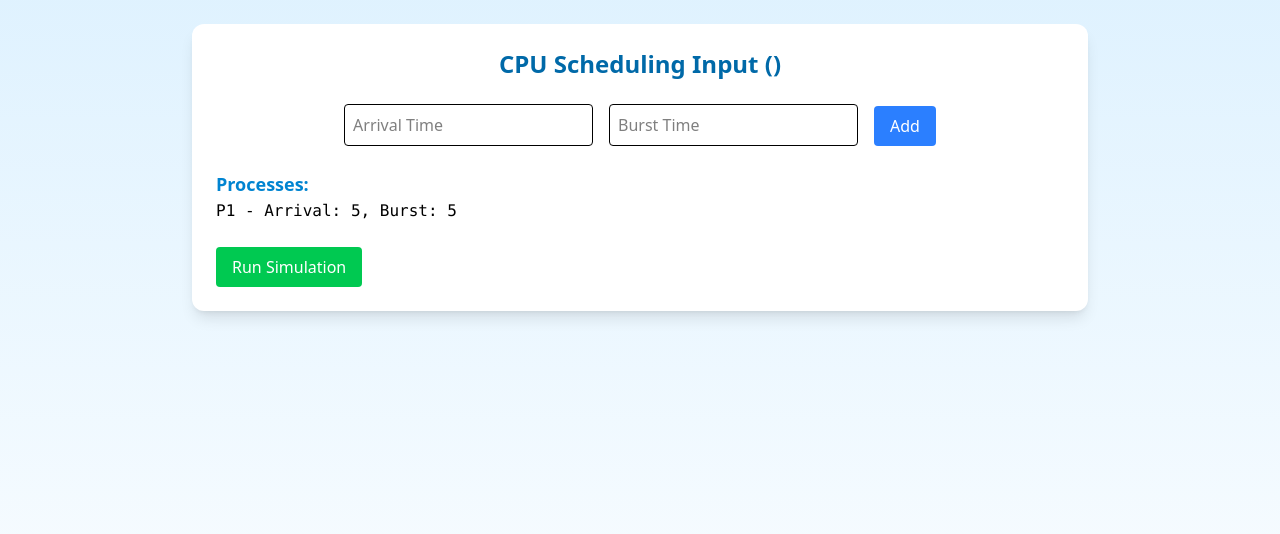
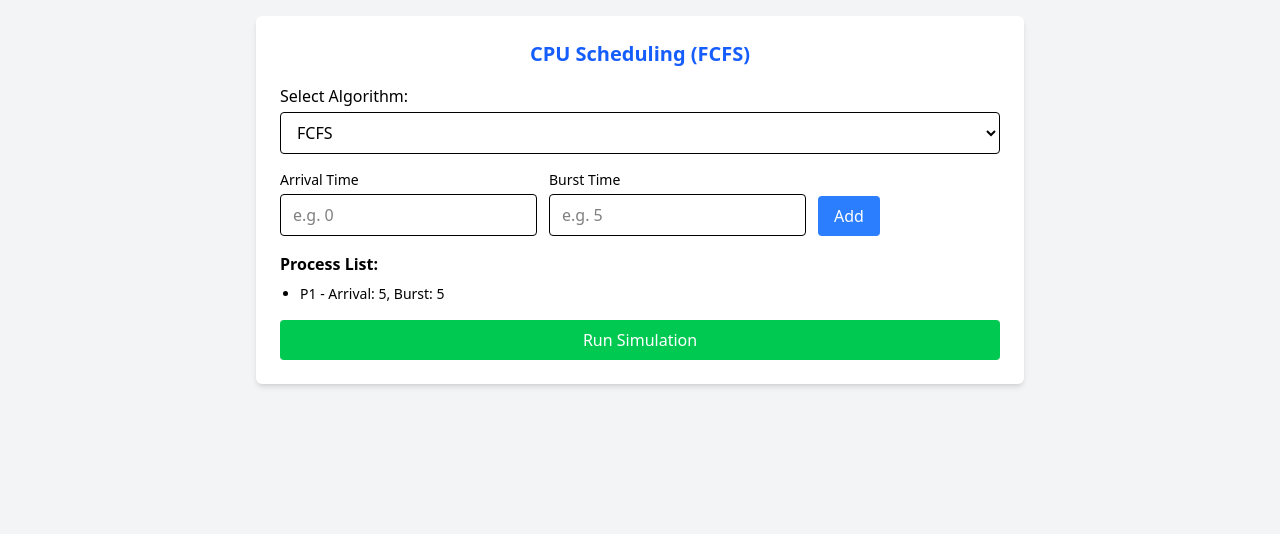
Before and after one commit to vineet-53/os_pbl, a React (Vite) app in the folder client/: page /process in a window 1280 px wide. Both pictures are taken after typing "5", "5" into the empty fields and a click on the button "Add". Shown: the top 534 px of the page. Built offline with nearby package versions, Linux system fonts and the light colour scheme.

Commit message:
fixed process scheduling ui

```diff
--- a/client/src/components/FileUploadPage/FileUploadFormSection.jsx
+++ b/client/src/components/FileUploadPage/FileUploadFormSection.jsx
@@ -65,6 +65,7 @@ const FileUploadFormSection = ({ filesList, setResult }) => {
           <label className="block text-sky-700 font-semibold mb-1">
             Select Scheduling Algorithm
           </label>
+
           <select
             value={selectAlgo}
             onChange={(e) => setSelectAlgo(e.target.value)}
--- a/client/src/components/InputDataPage/InputDataPage.jsx
+++ b/client/src/components/InputDataPage/InputDataPage.jsx
@@ -1,5 +1,4 @@
 import { useState } from "react";
-import { useLocation } from "react-router-dom";
 import InputForm from "../InputDataPage/InputForm";
 import ResultTable from "../InputDataPage/ResultTable";
 import GanttChart from "../InputDataPage/GanttChart";
@@ -10,14 +9,12 @@ import { runRR } from "../../algorithm/rr.js";
 import { runPriority } from "../../algorithm/priority.js";
 
 export default function InputDataPage() {
-  const location = useLocation();
-  const selectedAlgo = location.state?.selectedAlgo || "";
-
+  const [selectedAlgo, setSelectedAlgo] = useState("fcfs");
   const [processes, setProcesses] = useState([]);
   const [arrivalTime, setArrivalTime] = useState("");
   const [burstTime, setBurstTime] = useState("");
   const [priority, setPriority] = useState("");
-  const [timeQuantum, setTimeQuantum] = useState(2); // Used only once
+  const [timeQuantum, setTimeQuantum] = useState(2);
 
   const [result, setResult] = useState([]);
   const [ganttData, setGanttData] = useState([]);
@@ -37,7 +34,6 @@ export default function InputDataPage() {
       if (priority === "") return;
       newProcess.priority = parseInt(priority);
     }
-
     setProcesses([...processes, newProcess]);
     setArrivalTime("");
     setBurstTime("");
@@ -46,7 +42,6 @@ export default function InputDataPage() {
 
   const runSimulation = () => {
     let simulationResult;
-
     switch (selectedAlgo) {
       case "fcfs":
         simulationResult = runFCFS(processes);
@@ -91,17 +86,33 @@ export default function InputDataPage() {
   };
 
   return (
-    <div className="min-h-screen bg-gradient-to-b from-sky-100 to-white p-6">
-      <div className="max-w-4xl mx-auto bg-white shadow-lg rounded-xl p-6 space-y-6">
-        <h1 className="text-2xl font-bold text-center text-sky-700">
-          CPU Scheduling Input ({selectedAlgo.toUpperCase()})
+    <div className="min-h-screen bg-gray-100 p-4">
+      <div className="max-w-3xl mx-auto bg-white rounded-md shadow-md p-6">
+        <h1 className="text-xl font-bold text-center text-blue-600 mb-4">
+          CPU Scheduling ({selectedAlgo.toUpperCase()})
         </h1>
+
+        <div className="mb-4">
+          <label className="block font-medium mb-1">Select Algorithm:</label>
+          <select
+            value={selectedAlgo}
+            onChange={(e) => setSelectedAlgo(e.target.value)}
+            className="w-full border rounded px-3 py-2"
+          >
+            <option value="fcfs">FCFS</option>
+            <option value="ljfs">LJFS</option>
+            <option value="sjfs">SJFS</option>
+            <option value="rr">RR</option>
+            <option value="priority">Priority</option>
+          </select>
+        </div>
 
         <InputForm
           arrivalTime={arrivalTime}
           burstTime={burstTime}
           priority={priority}
           selectedAlgo={selectedAlgo}
+          setSelectedAlgo={setSelectedAlgo}
           onArrivalChange={(e) => setArrivalTime(e.target.value)}
           onBurstChange={(e) => setBurstTime(e.target.value)}
           onPriorityChange={(e) => setPriority(e.target.value)}
@@ -109,48 +120,41 @@ export default function InputDataPage() {
         />
 
         {selectedAlgo === "rr" && (
-          <div className="flex flex-col sm:flex-row gap-4 items-center">
-            <label className="text-sm font-medium text-sky-600">
-              Time Quantum:
-            </label>
+          <div className="mb-4">
+            <label className="block mb-1">Time Quantum:</label>
             <input
               type="number"
-              className="border p-2 rounded w-full sm:w-40"
-              placeholder="Time Quantum"
+              className="w-full border rounded px-3 py-2"
               value={timeQuantum}
               onChange={(e) => setTimeQuantum(e.target.value)}
             />
           </div>
         )}
 
-        <div>
-          {processes.length !== 0 ? (
-            <h2 className="text-lg font-semibold text-sky-600">Processes:</h2>
-          ) : (
-            <></>
-          )}
-          <ul className="space-y-1">
+        {processes.length > 0 && (
+          <div className="mb-4">
+            <h2 className="font-semibold mb-2">Process List:</h2>
+            <ul className="list-disc pl-5 space-y-1 text-sm">
               {processes.map((p) => (
                 <li key={p.id}>
-                <span className="font-mono">
                   P{p.id} - Arrival: {p.arrivalTime}, Burst: {p.burstTime}
                   {p.priority !== undefined && `, Priority: ${p.priority}`}
-                </span>
                 </li>
               ))}
             </ul>
           </div>
+        )}
 
         <button
-          className="bg-green-500 text-white px-4 py-2 cursor-pointer rounded hover:bg-green-600"
           onClick={runSimulation}
           disabled={processes.length === 0}
+          className="w-full bg-green-500 text-white py-2 rounded hover:bg-green-600 disabled:opacity-50"
         >
           Run Simulation
         </button>
 
         {result.length > 0 && (
-          <>
+          <div className="mt-6 space-y-6">
             <ResultTable
               result={result}
               totalTime={totalTime}
@@ -159,7 +163,7 @@ export default function InputDataPage() {
               cpuUtilization={cpuUtilization}
             />
             <GanttChart ganttData={ganttData} />
-          </>
+          </div>
         )}
       </div>
     </div>
--- a/client/src/components/InputDataPage/InputForm.jsx
+++ b/client/src/components/InputDataPage/InputForm.jsx
@@ -9,38 +9,50 @@ export default function InputForm({
   onAdd,
 }) {
   return (
-    <div className="flex flex-col gap-4 sm:flex-row justify-center sm:items-end sm:flex-wrap">
+    <div className="flex flex-col sm:flex-row flex-wrap gap-3 mb-4">
+      <div className="flex flex-col">
+        <label className="mb-1 text-sm font-medium">Arrival Time</label>
         <input
           type="number"
-        className="border p-2 rounded"
-        placeholder="Arrival Time"
+          className="border rounded px-3 py-2"
+          placeholder="e.g. 0"
           value={arrivalTime}
           onChange={onArrivalChange}
         />
+      </div>
+
+      <div className="flex flex-col">
+        <label className="mb-1 text-sm font-medium">Burst Time</label>
         <input
           type="number"
-        className="border p-2 rounded"
-        placeholder="Burst Time"
+          className="border rounded px-3 py-2"
+          placeholder="e.g. 5"
           value={burstTime}
           onChange={onBurstChange}
         />
+      </div>
 
       {selectedAlgo === "priority" && (
+        <div className="flex flex-col">
+          <label className="mb-1 text-sm font-medium">Priority</label>
           <input
             type="number"
-          className="border p-2 rounded w-full sm:w-40"
-          placeholder="Priority"
+            className="border rounded px-3 py-2"
+            placeholder="e.g. 2"
             value={priority}
             onChange={onPriorityChange}
           />
+        </div>
       )}
 
+      <div className="flex items-end">
         <button
-        className="bg-blue-500 text-white cursor-pointer px-4 py-2 rounded hover:bg-blue-600"
           onClick={onAdd}
+          className="bg-blue-500 text-white px-4 py-2 rounded hover:bg-blue-600"
         >
           Add
         </button>
       </div>
+    </div>
   );
 }
```
Lines whose indentation alone changed are shown as unchanged.
